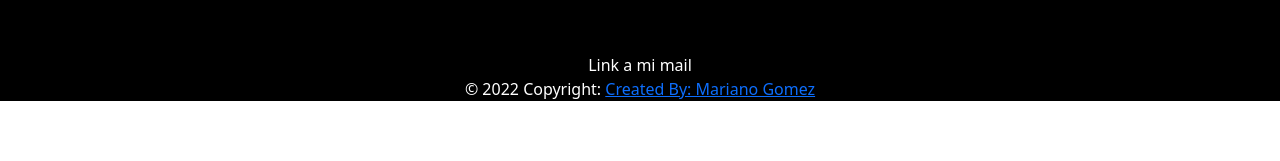
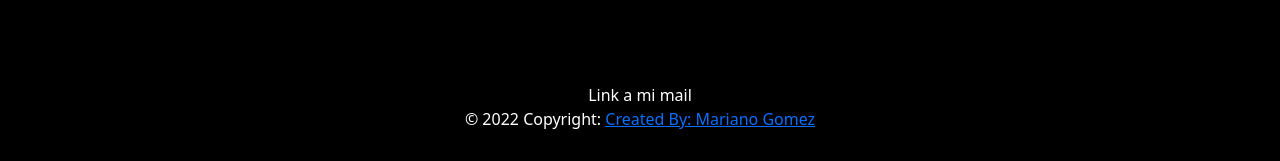
Before and after one commit to mgtony/mgtony.github.io, a plain HTML site: page index.html in a window 1280 px wide. Shown: the part 3643-3804 px from the top of the page. Before the commit the page ends 3744 px from the top, so only its background shows below. Drawn offline with nearby package versions, Linux system fonts and the light colour scheme.

Commit message:
Update index.html

```diff
--- a/index.html
+++ b/index.html
@@ -213,7 +213,7 @@
         </ul>
       </div>
       <div class="copyright">
-          <p style="color: #ffffff;" align="center">
+          <p style="color: #ffffff; padding: 30px 0;" align="center">
              Link a mi mail <br> &copy; 2022 Copyright: <a href="mailto:marianogomez1990@outlook.com">Created By: Mariano Gomez</a>
           </p>
       </div>
```
